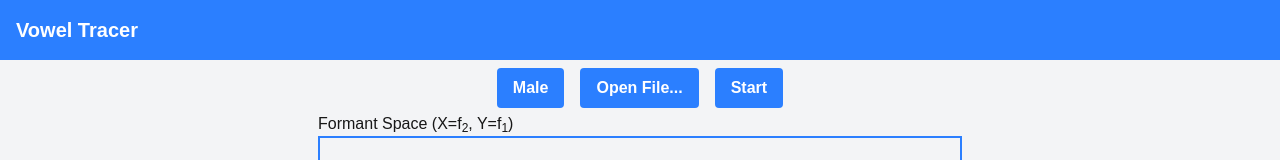
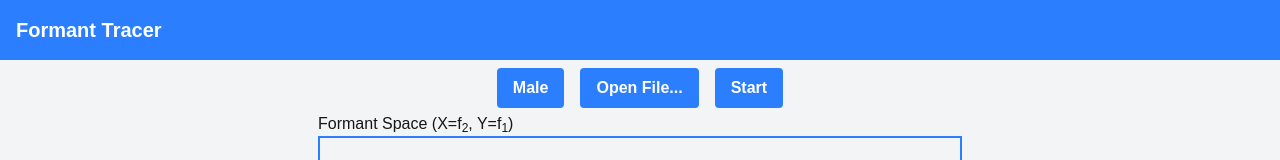
Before and after one commit to chom-kwoy/FormantTracer, a Next.js app: page / in a window 1280 px wide. Shown: the top 160 px of the page. Built offline with nearby package versions, Linux system fonts and the light colour scheme.

Commit message:
fix title

```diff
--- a/app/FormantTracer.tsx
+++ b/app/FormantTracer.tsx
@@ -17,7 +17,7 @@
   return (
     <div className="bg-gray-100">
       <header className="flex items-center justify-between p-4 bg-blue-500 text-white mb-2">
-        <h1 className="text-xl font-bold">Vowel Tracer</h1>
+        <h1 className="text-xl font-bold">Formant Tracer</h1>
       </header>
       <div className="flex justify-center items-center space-x-4 m-1">
         <button
```
